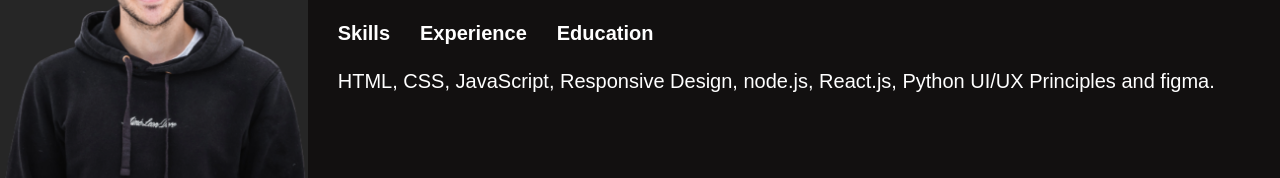
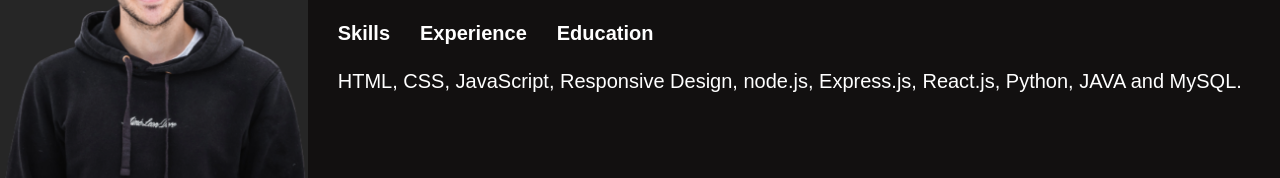
Before and after one commit to ragingtitan/Personal-Portfolio-2.0, a plain HTML site: page index.html in a window 1280 px wide. Both pictures are taken after a click on the element "Skills". Shown: the part 803-981 px from the top of the page. Drawn offline with nearby package versions, Linux system fonts and the light colour scheme; a web font is replaced by a local one.

Commit message:
changed text

```diff
--- a/index.html
+++ b/index.html
@@ -67,7 +67,7 @@
               </div>
             </div>
           </div>
-          <div id="text" class="toggle"><p>HTML, CSS, JavaScript,   Responsive Design, node.js, UI/UX Principles and figma</p></div>
+          <div id="text" class="toggle"><p>HTML, CSS, JavaScript, Responsive Design, node.js, Express.js,UI/UX Principles and figma</p></div>
         </div>
       </div>
     </div>
--- a/script.js
+++ b/script.js
@@ -11,7 +11,7 @@ document.addEventListener('DOMContentLoaded',()=>{
     /*Populating skillset section*/
     skill.addEventListener('click',()=>{
         text.classList.toggle('toggle');
-        text.innerHTML='<p>HTML, CSS, JavaScript, Responsive Design, node.js, React.js, Python UI/UX Principles and figma.</p>';
+        text.innerHTML='<p>HTML, CSS, JavaScript, Responsive Design, node.js, Express.js, React.js, Python, JAVA and MySQL.</p>';
     });
     experience.addEventListener('click',()=>{
         text.classList.toggle('toggle');
```
